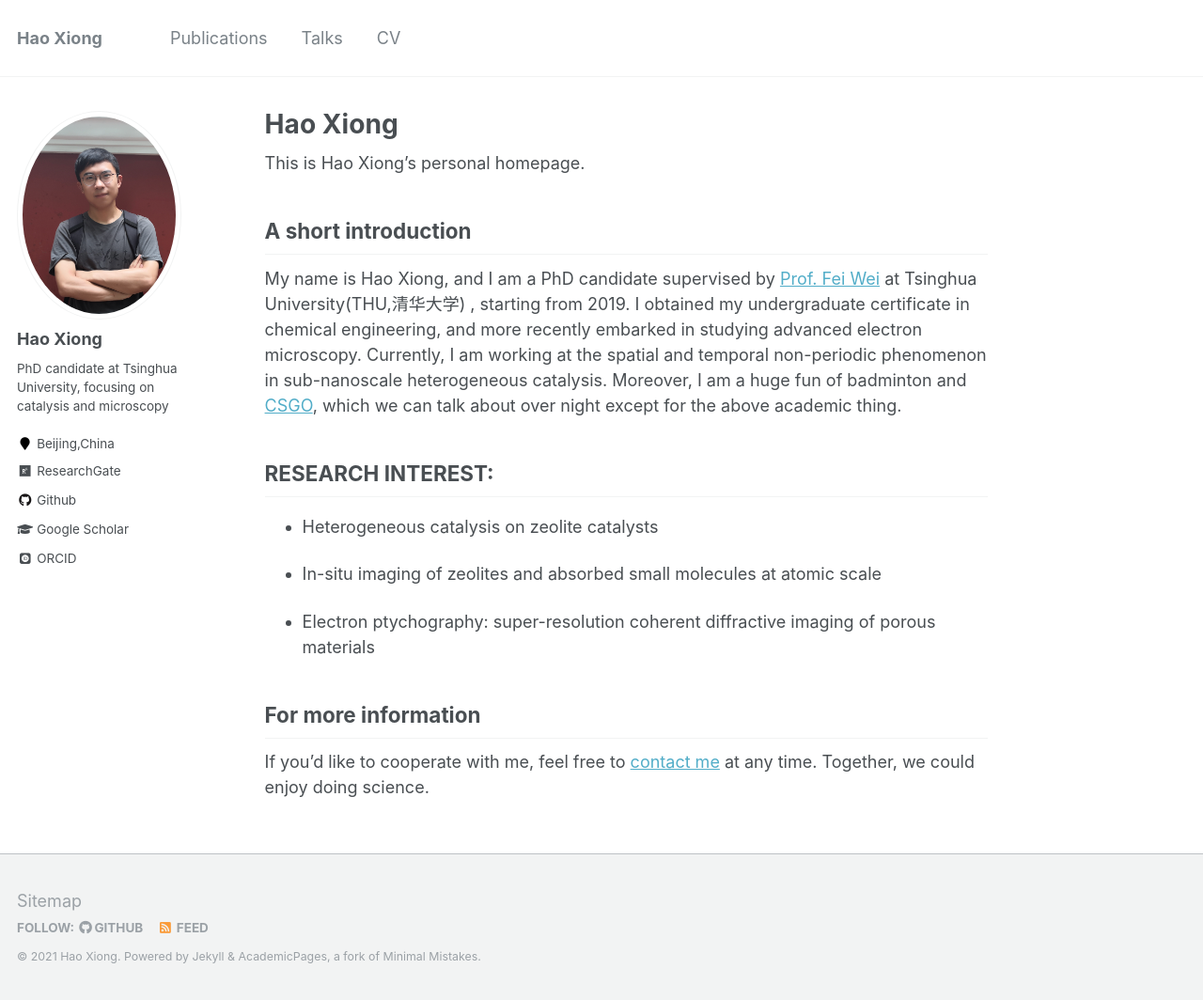
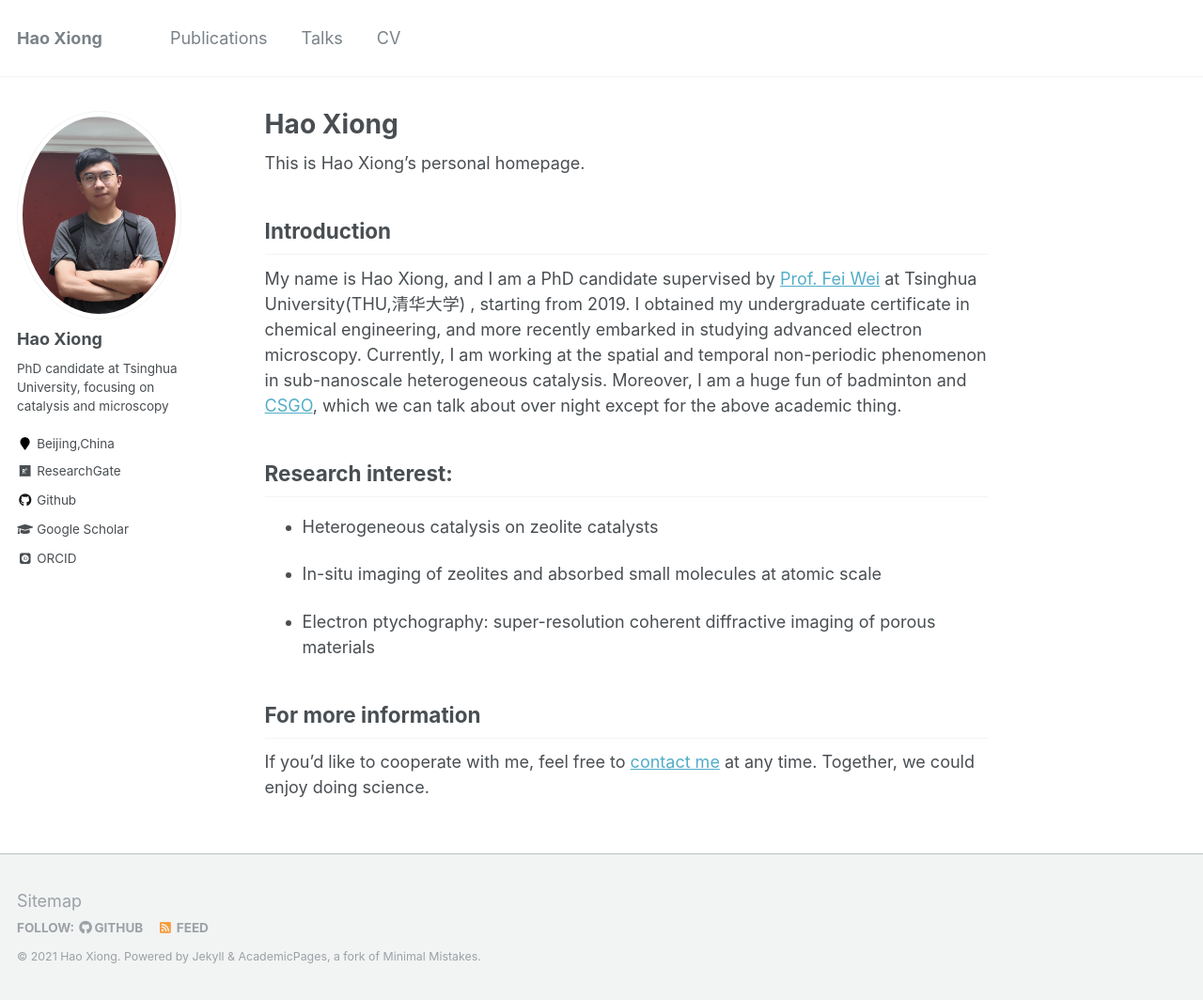
Before and after one commit to xiongh15/xiongh15.github.io, a Jekyll site: the page built from _pages/about.md, in a window 1280 px wide and 1064 px high. Shown: the whole window at 94% size. Built offline with Jekyll 4.4.1, drawn with Linux system fonts in a browser that asks for light colours; some web fonts are replaced.

Commit message:
update about me

```diff
--- a/_pages/about.md
+++ b/_pages/about.md
@@ -10,13 +10,13 @@ redirect_from:
 
 This is Hao Xiong's personal homepage.
 
-## A short introduction
+## Introduction
 
 My name is Hao Xiong, and I am a PhD candidate supervised by [Prof. Fei Wei](https://www.chemeng.tsinghua.edu.cn/info/1094/2395.htm)  at Tsinghua University(THU,清华大学) , starting from 2019. I obtained my undergraduate certificate in chemical engineering, and more recently embarked in studying advanced electron microscopy.  Currently, I am working at the spatial and temporal non-periodic phenomenon in sub-nanoscale heterogeneous catalysis. Moreover, I am a huge fun of badminton and [CSGO](https://csgo.com/), which we can talk about over night except for the above academic thing.
 
 
 
-## RESEARCH INTEREST:
+## Research interest:
 
 - Heterogeneous catalysis on zeolite catalysts
 
```
Also changed, not shown: 1 other file.
